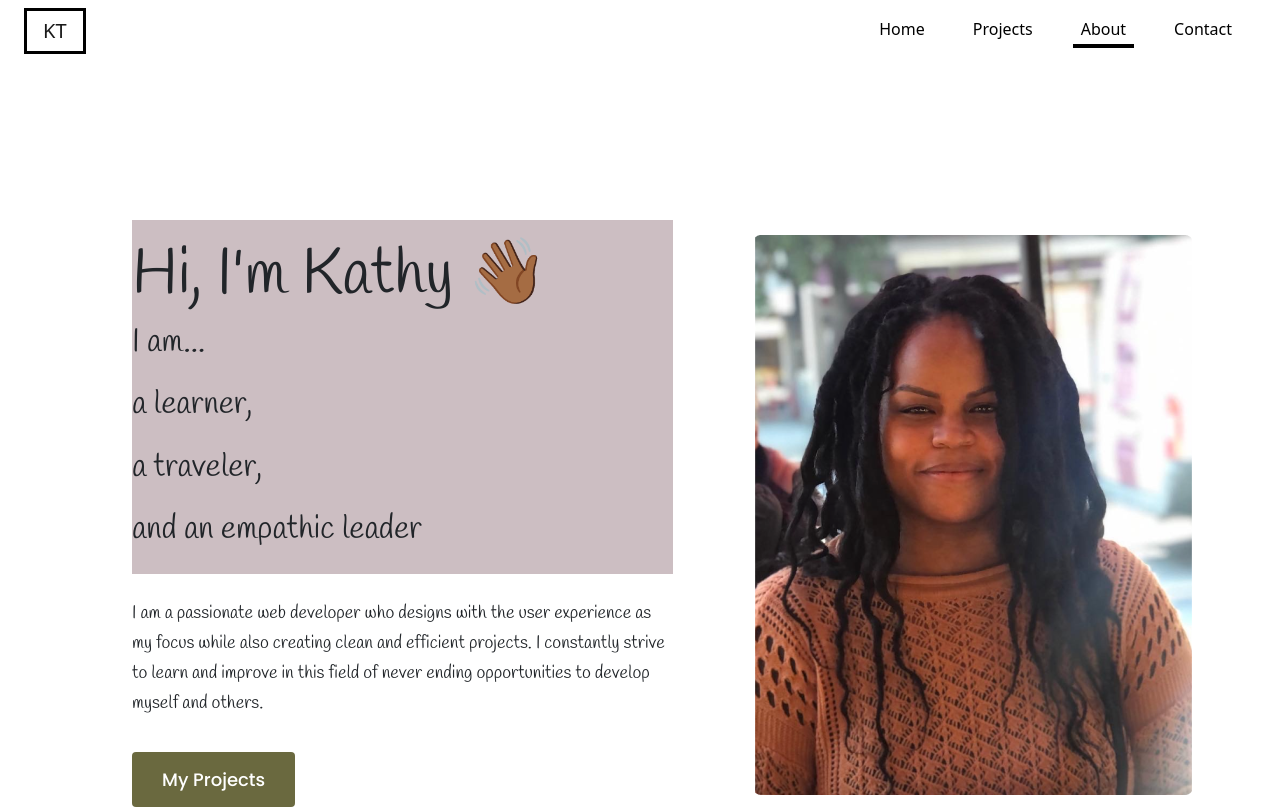
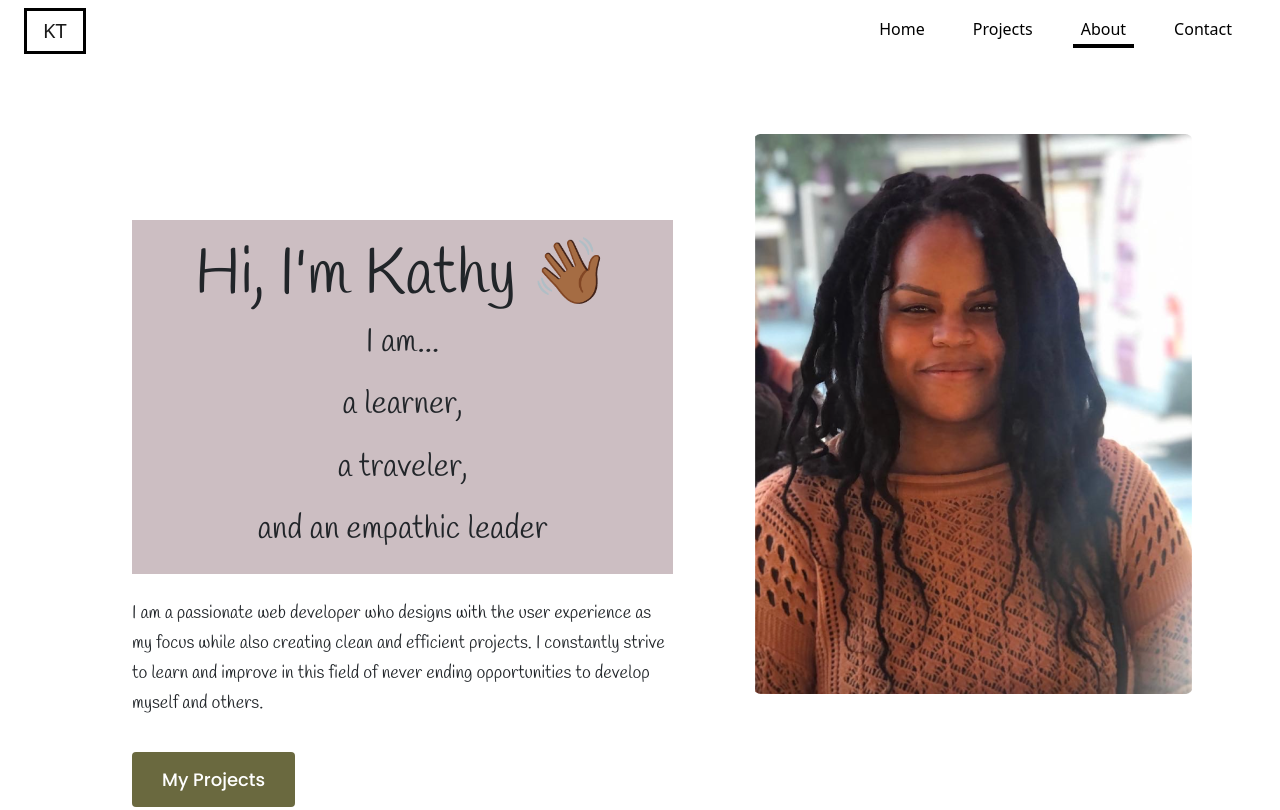
Before and after one commit to cdrmr18/portfolio, a website: page about.html in a window 1280 px wide. Shown: the top 810 px of the page. Drawn offline with nearby package versions, Linux system fonts and the light colour scheme; a web font is replaced by a local one.

Commit message:
adjusted margin on about page image

```diff
--- a/about.html
+++ b/about.html
@@ -51,7 +51,7 @@
         <div class="row mt-3">
             <div class="col-md-7">
                 <div class="content-inner mb-5">
-                    <div class="about-me py-3">
+                    <div class="about-me py-3 text-center">
                         <h1>Hi, I'm Kathy 👋🏾</h1>
                         <h2 class="mb-4">I am...</h2>
                         <h2 class="mb-4">a learner,</h2>
@@ -63,7 +63,7 @@
                     <a href="projects.html" class="btn-hero">My Projects</a>
                 </div>
             </div>
-            <div class="col-md-5 my-auto text-center">
+            <div class="col-md-5 mt-4 text-center">
                 <img src="images/kathy.png" alt="profile image of Kathy Tavia" class="img-fluid">
             </div>
         </div>
```
